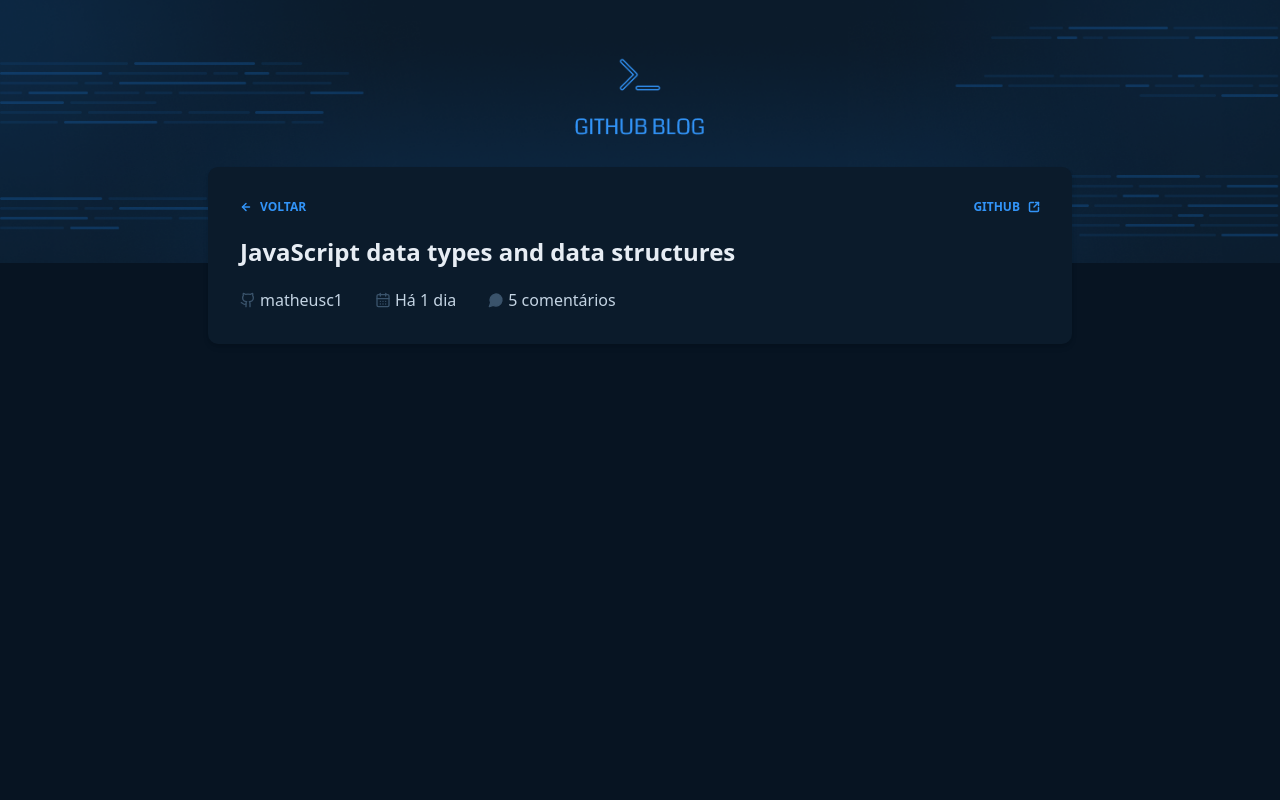
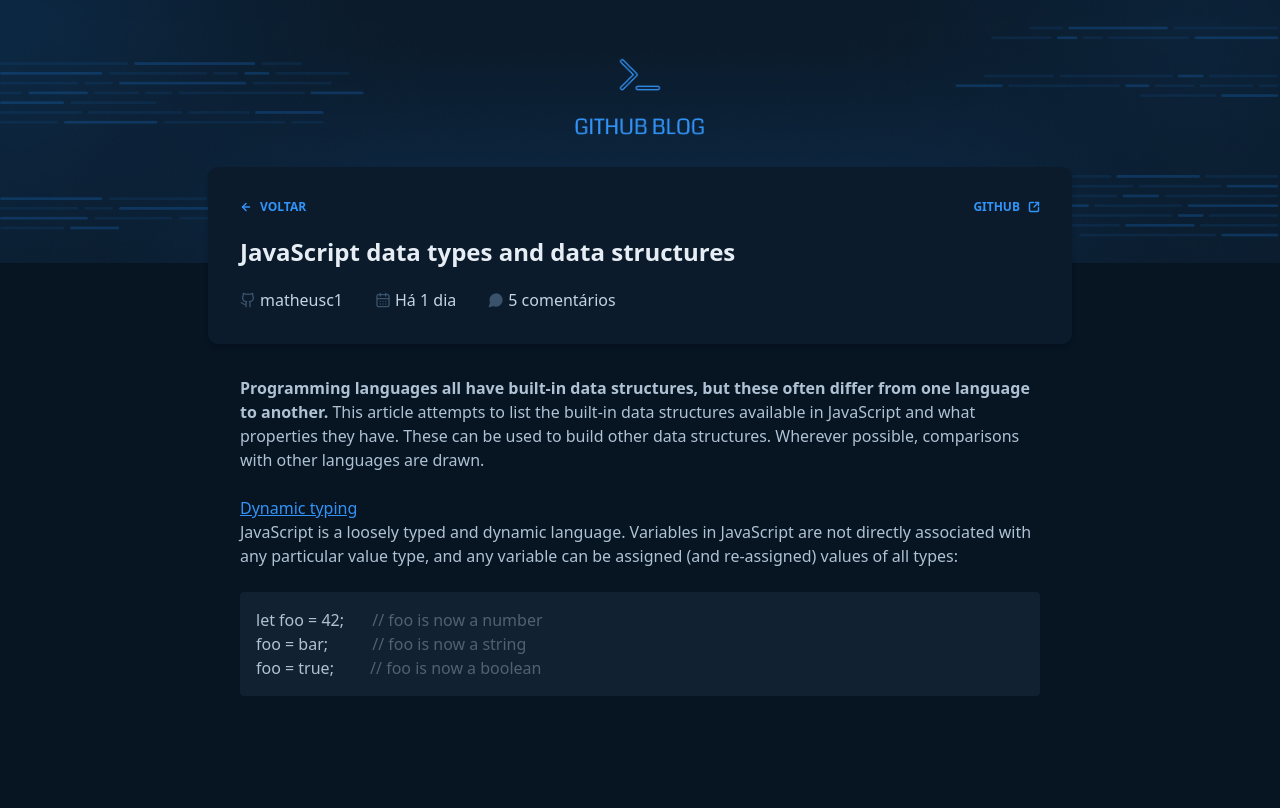
Before and after one commit to matheusc1/github-blog, a React (Vite) app: page /post in a window 1280 px wide. Built offline with nearby package versions, Linux system fonts and the light colour scheme.

Commit message:
chore: finish post page

```diff
--- a/index.html
+++ b/index.html
@@ -12,8 +12,8 @@
 
     <title>Github Blog</title>
   </head>
-  <body>
-    <div id="root" class="bg-background text-text antialiased"></div>
+  <body class="bg-background text-text antialiased">
+    <div id="root"></div>
     <script type="module" src="/src/main.tsx"></script>
   </body>
 </html>
--- a/src/pages/post.tsx
+++ b/src/pages/post.tsx
@@ -54,6 +54,24 @@
           </div>
         </div>
       </div>
+
+      <div className="w-full max-w-864 p-8 flex flex-col">
+        <p className="mb-6 text-text">
+          <strong>Programming languages all have built-in data structures, but these often differ from one language to another. </strong>
+          This article attempts to list the built-in data structures available in JavaScript and what properties they have. These can be used to build other data structures. Wherever possible, comparisons with other languages are drawn.
+        </p>
+
+        <span className="text-blue underline">Dynamic typing</span>
+        <p>
+          JavaScript is a loosely typed and dynamic language. Variables in JavaScript are not directly associated with any particular value type, and any variable can be assigned (and re-assigned) values of all types:
+        </p>
+
+        <div className="bg-post p-4 flex flex-col items-start justify-center rounded mt-6 mb-20">
+          <p>let foo = 42; <span className="ml-6 text-[#4F6173]">// foo is now a number</span></p>
+          <p>foo = bar; <span className="ml-10 text-[#4F6173]">// foo is now a string</span></p>
+          <p>foo = true; <span className="ml-8 text-[#4F6173]">// foo is now a boolean</span></p>
+        </div>
+      </div>
     </div>
   )
 }
```
